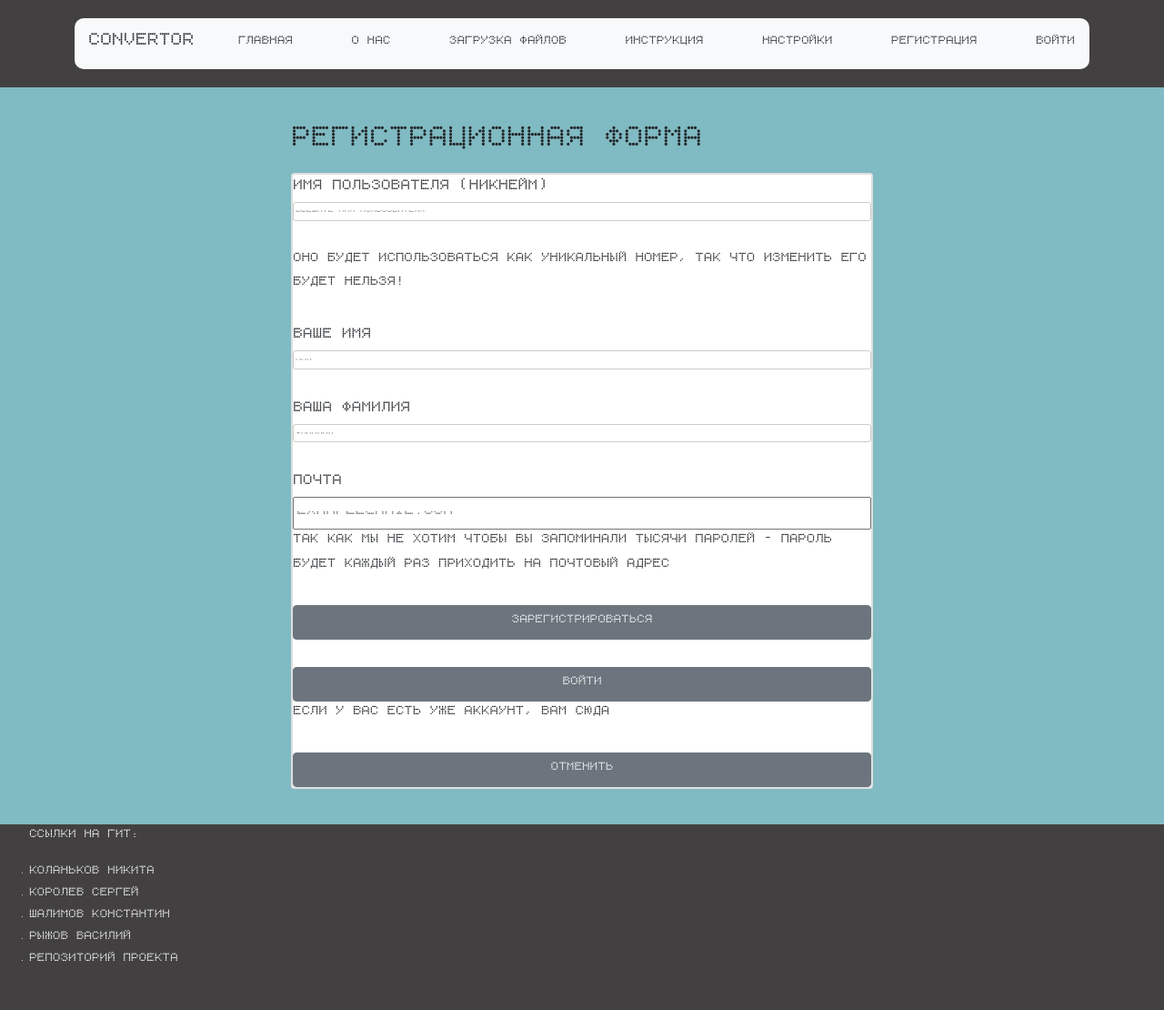
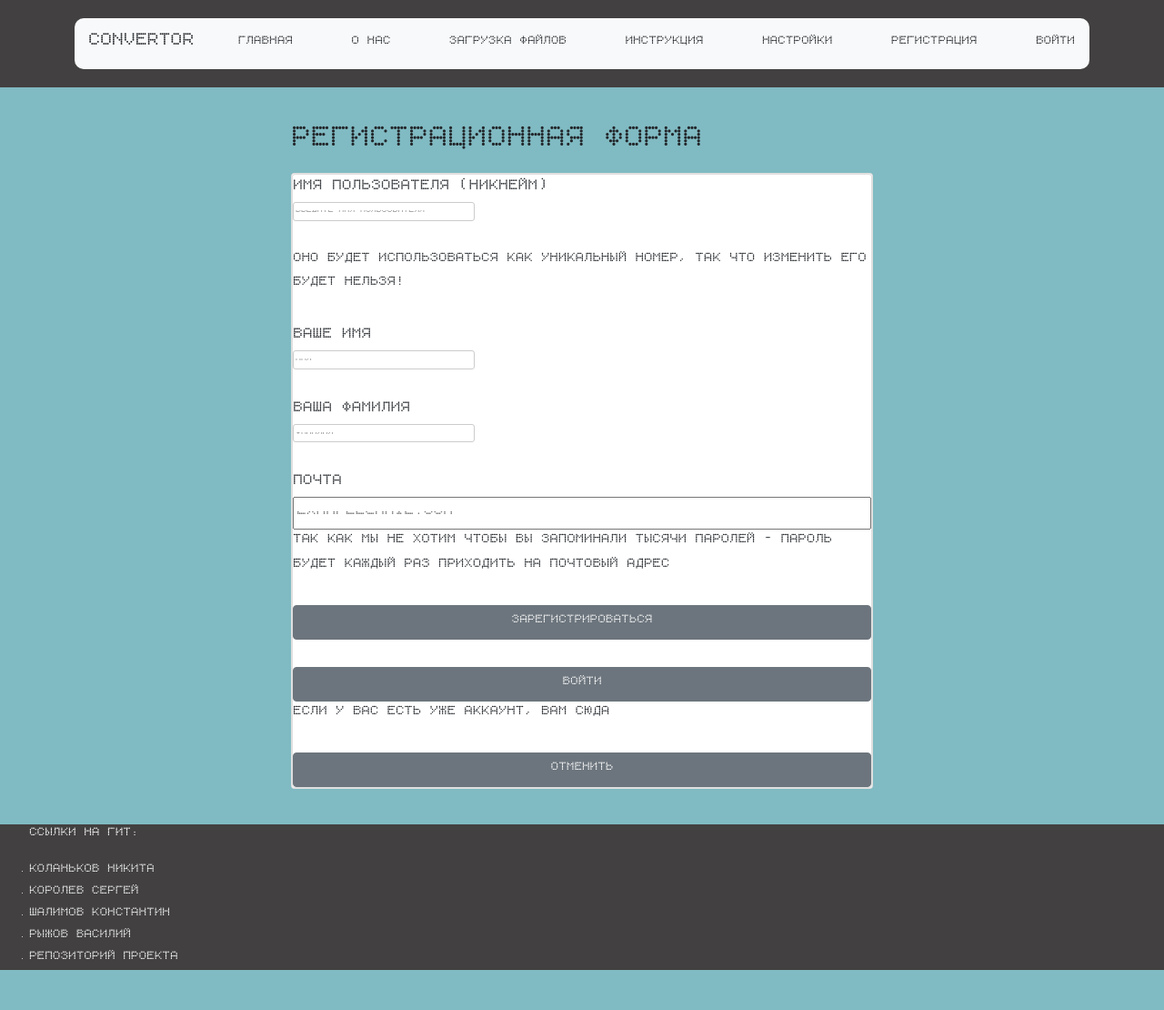
Before and after one commit to NonHexagon/Text_to_audio_service, a Flask app: page /register in a window 1280 px wide. Shown: the whole page at 91% size. After the commit the page ends 1066 px from the top, so only its background shows below. Run offline with Flask 3, Linux system fonts and the light colour scheme; some libraries are stand-ins or nearby versions.

Commit message:
Add files via upload

```diff
--- a/Сайт/static/css/style.css
+++ b/Сайт/static/css/style.css
@@ -18,7 +18,13 @@
 
 body {
     background: #80bac2;
+    margin: 0;
     font-family: '5mal6Lampen';
+}
+
+main-content {
+      position: relative;
+      z-index: 1;
 }
 
 #just-new-line{
@@ -31,7 +37,7 @@
     margin-top: 3%;
     margin-bottom: 3%;
     font-family: '5mal6Lampen';
-	font-size: 20px;
+    font-size: 20px;
 }
 
 h2,
@@ -50,12 +56,21 @@
    border-radius: 3px;
    font-size: 11px;
    font-family: font-family: '5mal6Lampen';
-   }
+   width: 200px;
+}
 
+html, body {
+    height: 100%;
+    margin: 0;
+}
 
-footer,
-section {
-  padding: 0% 0;
+footer
+{
+  text-align: left;
+  position: sticky;
+  top: 100%;
+  width: 100%;
+  z-index: 2;
 }
 
 footer, header {
@@ -63,7 +78,8 @@
 }
 
 header {
-  padding: 20px 0;
+  padding: 20px;
+  text-align: center;
 }
 
 h3 {
@@ -80,21 +96,18 @@
 border-radius:5px;
 }
 
-footer {
-    height: 0%;
-    bottom: 2vh;
-    left: 0;
-    right: 0;
-    margin-top: 3.3vh;
-    padding-bottom: 2%;
-    padding-top: 2pt;
-    position: bottom;
-    flex-shrink: 2;
-}
-
 .example::-webkit-scrollbar {
   display: none;
   -ms-overflow-style: none;
   scrollbar-width: none;
+  width: 8px;
 
-}}
+.example::-webkit-scrollbar-thumb {
+  background-color: #888;
+  border-radius: 4px;
+}
+
+.example::-webkit-scrollbar-track {
+  background-color: #f1f1f1;
+}
+}
```
